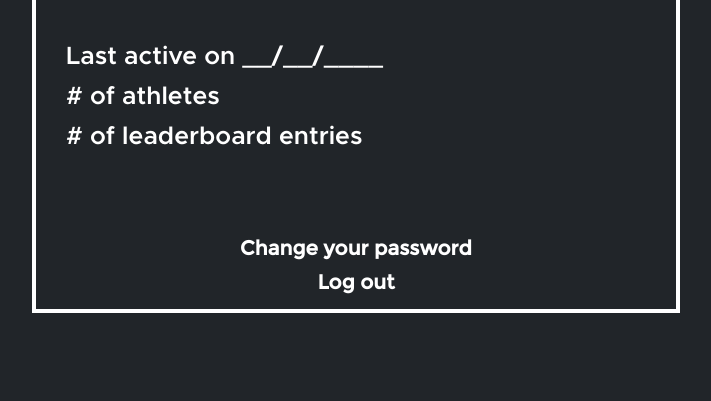
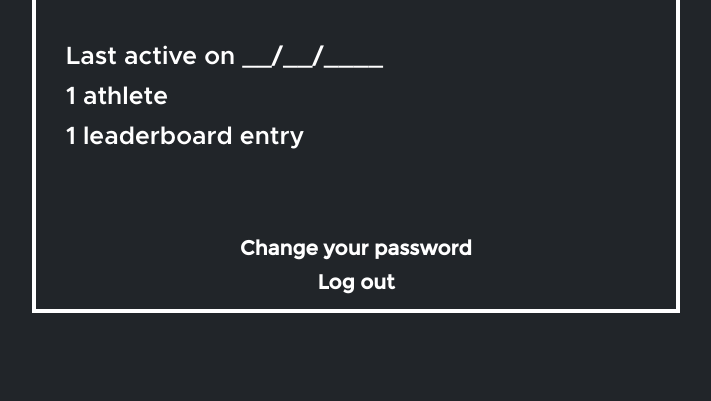
Before and after one commit to its-geoff/gold-medal-statistics, a Django app: template users/templates/accts/profile.html in a window 1280 px wide. Shown: the part 399-800 px from the top of the page, without its empty margins (288-999 px from the left). Run offline with Django 4.2, Linux system fonts and the light colour scheme; the template is opened without the code that fills it: most values are stand-ins (such as "Sample title", 1, 10 or a date in 2020); some libraries are stand-ins or nearby versions.

Commit message:
added numbers to user profiles

```diff
--- a/users/templates/accts/profile.html
+++ b/users/templates/accts/profile.html
@@ -10,8 +10,16 @@
    <p class="image"><img src="{% static 'accts/profile_placeholder.png' %}" class="placeholder"></p>
    <div class="info">
       <p class="item">Last active on __/__/____</p>
-      <p class="item"># of athletes</p>
-      <p class="item"># of leaderboard entries</p>
+      {% if num_athletes == 1 %}
+      <p class="item">1 athlete</p>
+      {% else %}
+      <p class="item">{{ num_athletes }} athletes</p>
+      {% endif %}
+      {% if num_marks == 1 %}
+      <p class="item">1 leaderboard entry</p>
+      {% else %}
+      <p class="item">{{ num_marks }} leaderboard entries</p>
+      {% endif %}
    </div>
    <div class="settings">
       <h3><a href="{% url 'accts:password_change' %}">Change your password</a></h3>
--- a/users/views.py
+++ b/users/views.py
@@ -6,6 +6,7 @@ from django.contrib.auth.forms import AuthenticationForm
 from app_logic import username_validation, email_validation, password_validation
 from django.contrib.auth.decorators import login_required
 from django.contrib.auth import get_user_model
+from marks.models import Mark, Athlete
 
 # Create your views here.
 def navbar(request):
@@ -98,8 +99,12 @@ def password_change_done(request):
 def profile(request, username):
    page = "profile"
    title = username
+   num_marks = Mark.objects.using("marks").filter(user = username).count()
+   num_athletes = Athlete.objects.using("marks").filter(user = username).count()
    context = {
       'title': title,
+      'num_marks': num_marks,
+      'num_athletes': num_athletes,
       'page': page,
    }
    return render(request, 'accts/profile.html', context)
```
